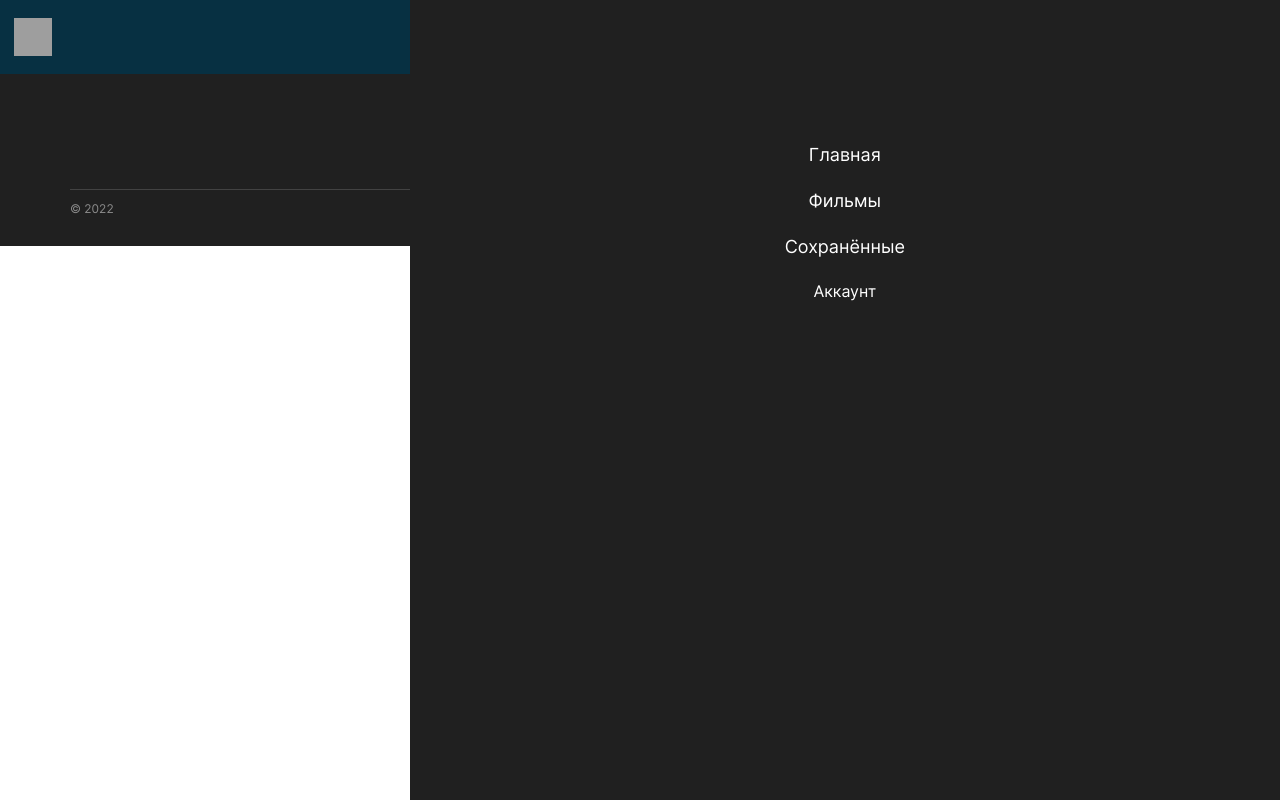
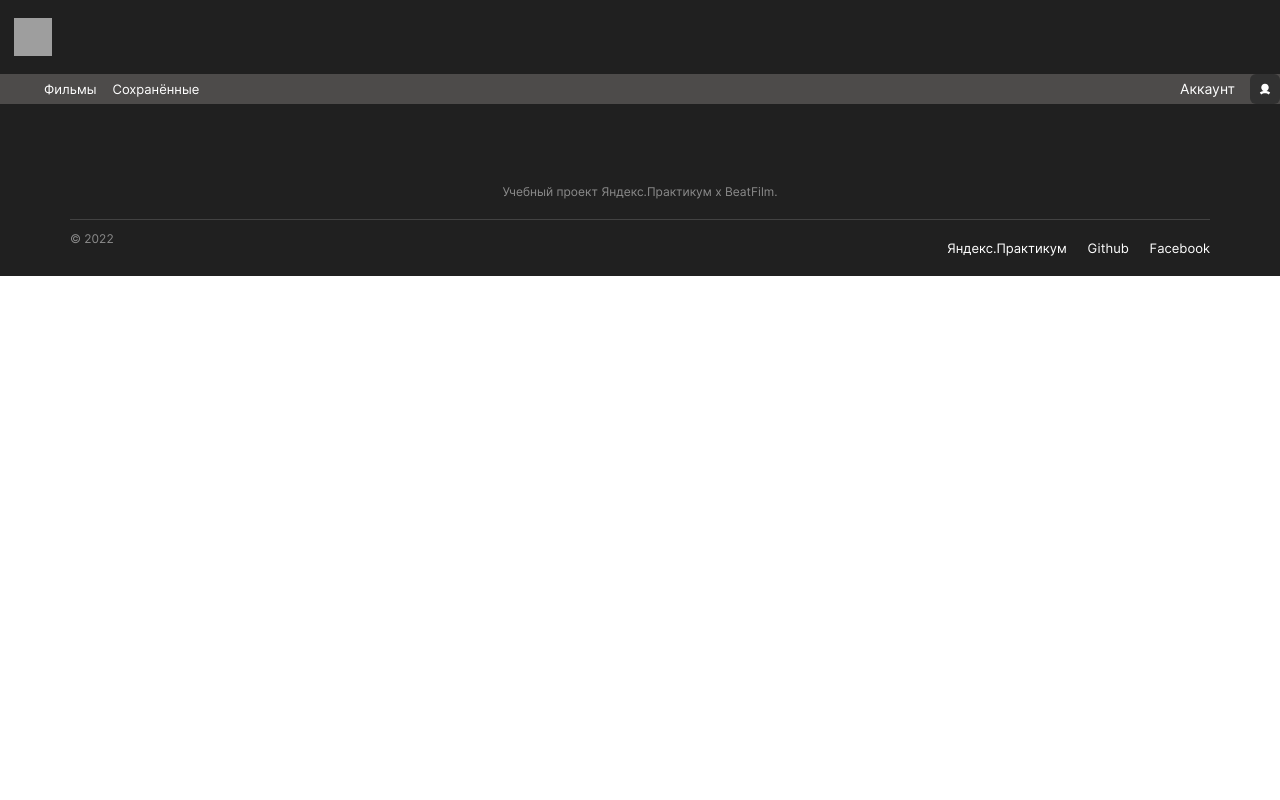
Before and after one commit to Borisjaou/movies-explorer-frontend, a React (Create React App) app: page /check in a window 1280 px wide. Built offline with nearby package versions, Linux system fonts and the light colour scheme; grey boxes are pictures that could not be loaded.

Commit message:
feature/layoutNavigationMenu

```diff
--- a/src/components/App/App.js
+++ b/src/components/App/App.js
@@ -13,6 +13,7 @@ import MovesCardList from '../Movies/MoviesCardList/MoviesCardList';
 import Preloader from '../Movies/Preloader/Preloader'
 
 import Navigation from '../Navigation/Navigation';
+import Profile from '../Profile/Profile';
 
 import { Route, Switch } from 'react-router';
 function App() {
@@ -36,7 +37,9 @@ function App() {
         <Route path='/saved-movies'>
           <Preloader />
         </Route>
-        <Route path='/profile'></Route>
+        <Route path='/profile'>
+          <Profile />
+        </Route>
         <Route path='/signin'></Route>
         <Route path='/signup'></Route>
         <Route path='/check'><Navigation /></Route>
--- a/src/components/Header/Header.css
+++ b/src/components/Header/Header.css
@@ -1,13 +1,15 @@
 .header {
-  background-color: #073042;
+  background-color: #202020;
   display: flex;
   justify-content: space-between;
+  padding:  0 14px;
+  align-items: center;
 }
 
 .header__logo {
   width: 38px;
   height: 38px;
-  padding: 18px 14px;
+  padding: 18px 0;
 }
 
 .header__button {
--- a/src/components/Header/Header.js
+++ b/src/components/Header/Header.js
@@ -1,6 +1,8 @@
 import React from 'react';
 import './Header.css';
 import logo from '../../images/logo.svg';
+import Navigation from '../Navigation/Navigation';
+
 import { Link, Route, Switch } from 'react-router-dom';
 
 function Header() {
@@ -20,22 +22,17 @@ function Header() {
           </div>
         </Route>
         <Route path='/signin'>
-
         </Route>
         <Route path='/signout'>
-
         </Route>
         <Route path='/movies'>
-          <div className=''>
-
-          </div>
-
+          <Navigation />
         </Route>
         <Route path='/profile'>
-
+          <Navigation />
         </Route>
         <Route path='/saved-movies'>
-
+          <Navigation />
         </Route>
       </Switch>
     </header>
--- a/src/components/Navigation/Navigation.css
+++ b/src/components/Navigation/Navigation.css
@@ -1,34 +1,189 @@
+.navigation-menu {
+  box-sizing: border-box;
+  visibility: hidden;
+  opacity: 0;
+  transition: 0.55s opacity, 0.55s visibility;
+  display: flex;
+  flex-direction: column;
+  align-items: center;
+  justify-content: space-between;
+  position: fixed;
+  width: 100vw;
+  height: 100vh;
+  background-color: #202020;
+  top:0;
+  right: 0;
+  z-index: 1;
+  padding: 50px 0;
+}
+
+.menu__link {
+  display: flex;
+  flex-direction: column;
+  align-items: center;
+  justify-content: center;
+  padding-top: 96px;
+}
+
+.navigation-menu-list:hover {
+  cursor: pointer;
+  text-decoration: underline 2px solid #FFFFFF;
+  text-underline-offset: 7px;
+}
+
+.navigation-menu-list {
+  font-size: 18px;
+  line-height: 24px;
+  text-decoration: none;
+  color: #FFFFFF;
+  margin-bottom: 24px;
+}
+.menu__account-link {
+  font-size: 14px;
+  text-decoration: none;
+  color: #FFFFFF;
+}
+
+.menu__account-container {
+  width: 100px;
+  display: flex;
+  align-items: center;
+  justify-content: space-between;
+}
+
+.account-image {
+  display: flex;
+  align-items: center;
+  justify-content: center;
+  box-sizing: border-box;
+  width: 30px;
+  height: 30px;
+  background-color: #313131;
+  border-radius: 6px;
+}
+
+/*Burger Menu Button*/
+#menu {
+  appearance: none;
+  -webkit-appearance: none;
+  -moz-appearance: none;
+}
+
+#menu:checked ~ .navigation-menu {
+  visibility: visible;
+  opacity: 1;
+}
+
+.checkbox-button {
+  position: relative;
+  display: flex;
+  width: 22px;
+  align-items: center;
+  justify-content: center;
+  cursor: pointer;
+  z-index: 2;
+}
+
+.line {
+  position: absolute;
+  width: 20px;
+}
+
+.line-main::before,.line-main::after,
+.line-split::before,.line-split::after {
+  content: '';
+  position: absolute;
+  width: inherit;
+  height: 2px;
+  background-color: #FFFFFF;
+  transition: transform .5s;
+}
+
+.line-main::before {
+  transform: translateY(-7px);
+}
+
+.line-main::after {
+  transform: translateY(7px);
+}
+
+.line-split::before,
+.line-split::after {
+  width: 10px;
+  transition: transform .5s, opacity .5s;
+}
+
+.line-split::after {
+  transform: translateX(10px);
+}
+
+#menu:checked + label > .line-main::before {
+  transform: rotate(45deg);
+}
+
+#menu:checked + label > .line-main::after {
+  transform: rotate(-45deg);
+}
+
+#menu:checked + label > .line-split::before {
+  transform: translateX(-10px);
+  opacity: 0;
+}
+
+#menu:checked + label > .line-split::after {
+  transform: translateX(20px);
+  opacity: 0;
+}
+
+.navigation-widescreen {
+  display: none;
+}
 .navigation {
+  width: 100%;
+  display: flex;
+  justify-content: end;
+  align-items: center;
 
 }
-.navigation__menu {
-  display: flex;
-  flex-direction:column;
-  align-items: center;
-  background-color: #202020;
 
-  height: 100vw;
-  width:  100vw; /*colculate size in different units*/
-  position: fixed;
-  top: 0;
-  right: 0;
-  padding: 9rem 0;
-  z-index: 1;
-}
-.navigation__menu-list {
-  font-size: 18px;
-  line-height: 22px;
-  text-decoration: none;
-  color: #FFFFFF;
-  padding-bottom: 1.5rem;
+@media screen and (min-width: 768px) {
+  .navigation-menu {
+    width: 68vw;
+    padding: 90px 0;
+  }
+  .menu__link {
+    display: flex;
+    flex-direction: column;
+    align-items: center;
+    justify-content: center;
+    padding-top: 70px;
+  }
+
 }
 
-.navigation__account-icon {
-  color: #FFFFFF;
+@media screen and (min-width: 1280px) {
+  .checkbox-button {
+    display: none;
+  }
+  #menu:checked ~ .navigation-menu {
+    display: none;
+  }
+  .navigation-widescreen {
+    display: flex;
+    width: 100%;
+    justify-content: space-between;
+    align-items: center;
+    padding-left: 44px;
+  }
+  .navigation__link {
+    display: flex;
+    align-items: center;
+  }
+  .navigation__list {
+    font-size: 13px;
+    line-height: 18px;
+    text-decoration: none;
+    color: #FFFFFF;
+    padding-right: 16px;
+  }
 }
-@media screen and (min-width: 768px) {
-   .navigation__menu {
-    /* width: 32.5rem; */
-    width: 68vw;
-   }
-}
--- a/src/components/Navigation/Navigation.js
+++ b/src/components/Navigation/Navigation.js
@@ -5,40 +5,37 @@ import account from '../../images/icon__COLOR_icon-main.svg'
 function Navigation() {
   return (
     <section className='navigation'>
-      <a href='' className='navigation__menu-button'>
-        <spun className=''></spun>
-      </a>
-      <nav className='navigation__menu'>
-        <a href='' className='navigation__menu-list'>Главная</a>
-        <a href='' className='navigation__menu-list'>Фильмы</a>
-        <a href='' className='navigation__menu-list'>Сохранённые</a>
-        <div >
-          <p className='navigation__account-icon'>Аккаунт</p>
-          <a><image className='navigation__account-icon' alt='иконка аккаунта' src={account} /></a>
+      <input type='checkbox' id='menu' />
+      <label htmlFor='menu' className='checkbox-button'>
+        <span className='line line-main' />
+        <span className='line line-split' />
+      </label>
+      <nav className='navigation-menu'>
+        <div className='menu__link'>
+          <a href='/' className='navigation-menu-list'>Главная</a>
+          <a href='/movies' className='navigation-menu-list'>Фильмы</a>
+          <a href='/saved-movies' className='navigation-menu-list'>Сохранённые</a>
+        </div>
+        <div className='menu__account-container'>
+          <a href='/profile' className='menu__account-link'>Аккаунт</a>
+          <a href='/profile'><div className='account-image'><img src={account} alt='иконка аккаунта' /></div></a>
+        </div>
+      </nav>
+
+      <div className='navigation-widescreen'>
+        <div className='navigation__link'>
+          <a href='/movies' className='navigation__list'>Фильмы</a>
+          <a href='/saved-movies' className='navigation__list'>Сохранённые</a>
+        </div>
+        <div className='menu__account-container'>
+          <a href='/profile' className='menu__account-link'>Аккаунт</a>
+          <a href='/profile'><div className='account-image'><img src={account} alt='иконка аккаунта' /></div></a>
         </div>
 
-      </nav>
+      </div>
 
-      <div className='navigation__menu-overlay'></div>
     </section>
-
-    /*     <section >
-          <div class="burger-menu">
-            <a href="" class="burger-menu_button">
-              <spun class="burger-menu_lines"></spun>
-            </a>
-            <nav class="burger-menu_nav">
-              <a href="#section-1" class="burger-menu_link">Секция 1</a>
-              <a href="#section-2" class="burger-menu_link">Секция 2</a>
-              <a href="#section-3" class="burger-menu_link">Секция 3</a>
-              <a href="#section-4" class="burger-menu_link">Секция 4</a>
-              <a href="#section-5" class="burger-menu_link">Секция 5</a>
-            </nav>
-            <div class="burger-menu_overlay"></div>
-          </div>
-
-
-        </section> */
   );
 }
+
 export default Navigation;
--- /dev/null
+++ b/src/components/Profile/Profile.css
@@ -0,0 +1,34 @@
+.profile {
+  background-color: #202020;
+  padding: 70px 30px 40px;
+  color: #FFFFFF
+}
+
+.profile__header {
+  font-size: 24px;
+  line-height: 30px;
+  text-align: center;
+  white-space: nowrap;
+  overflow: hidden;
+  text-overflow: ellipsis;
+  padding-bottom: 80px;
+  margin: 0;
+}
+
+.profile__form {
+  font-size: 11px;
+  display: flex;
+  flex-direction: column;
+}
+
+.profile__input {
+  border: none;
+  outline: none;
+  background-color: white /* #202020 */;
+
+}
+
+
+.profile__form {
+  border: 1px solid #424242;
+}
--- /dev/null
+++ b/src/components/Profile/Profile.js
@@ -0,0 +1,22 @@
+import React from 'react';
+import './Profile.css';
+import { Link, Route, Switch } from 'react-router-dom';
+
+function Profile() {
+  return (
+
+    <section className='profile'>
+      <h1 className='profile__header'>Привет, СvcxvgsdfgdfgdsfgdfюdsfsdfsdfдаПропс!</h1>
+      <form className='profile__form'>
+        <label>Имя<input className='profile__input'></input></label>
+        <label>E-mail<input className='profile__input'></input></label>
+
+      </form>
+      <div>
+        <button>Редактировать</button>
+        <button>Выйти из аккаунта</button>
+      </div>
+    </section>
+  );
+}
+export default Profile;
```
Also changed, not shown: src/images/icon__COLOR_icon-main.svg.
